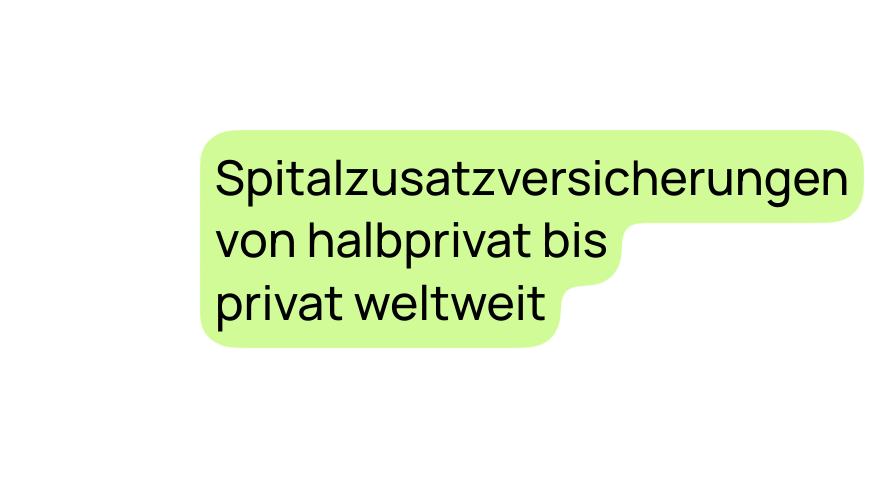
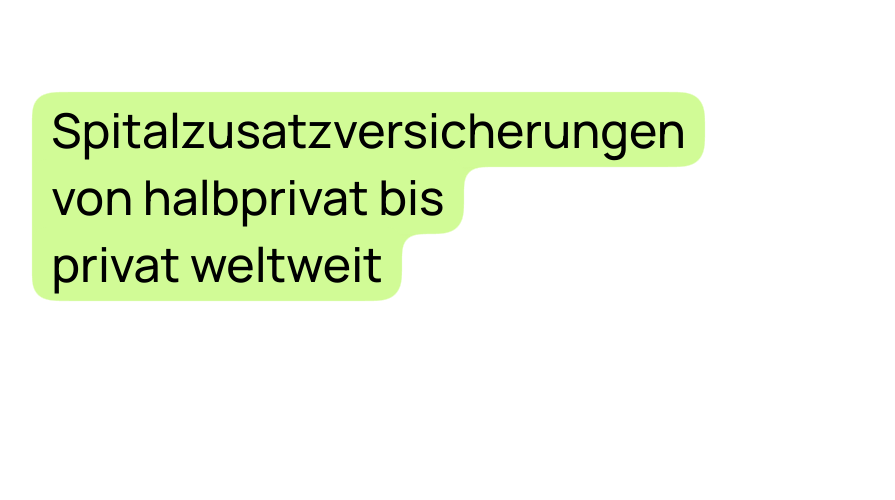
Before and after one commit to kuddl/gooey-text, a website: page index.html in a window 1280 px wide. Shown: the whole page, without its empty margins (64-959 px from the left). Drawn offline with Linux system fonts and the light colour scheme.

Commit message:
fix background blitzing

```diff
--- a/index.html
+++ b/index.html
@@ -17,21 +17,20 @@
         font-weight: 500;
         font-size: 3em;
         margin: auto;
-        margin-top: 50px;
-        max-width: 25ch;
         padding: 2em;
       }
 
       .gooText {
         background: linear-gradient(to right, #d1fb96 30px, transparent 30px);
         filter: url('#goo');
-        line-height: 1.3;
+        line-height: 1.4;
       }
 
       .bkg-span {
         background-color: #d1fb96;
-        border-radius: 30px;
-        padding: 0.3em;
+        border-radius: 15px;
+        padding-inline: 0.4em;
+        padding-block: 0.1em;
         box-decoration-break: clone;
         -webkit-box-decoration-break: clone;
       }
```
